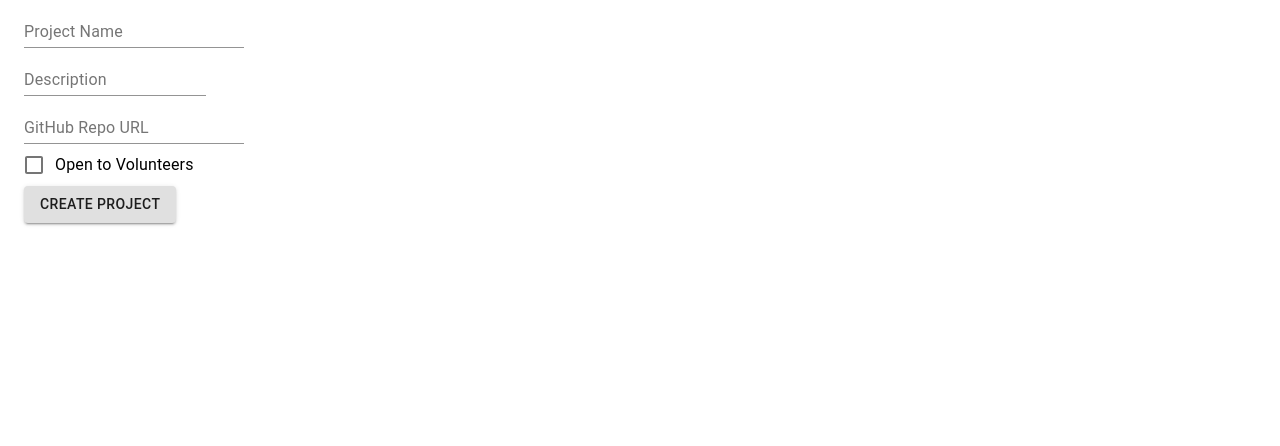
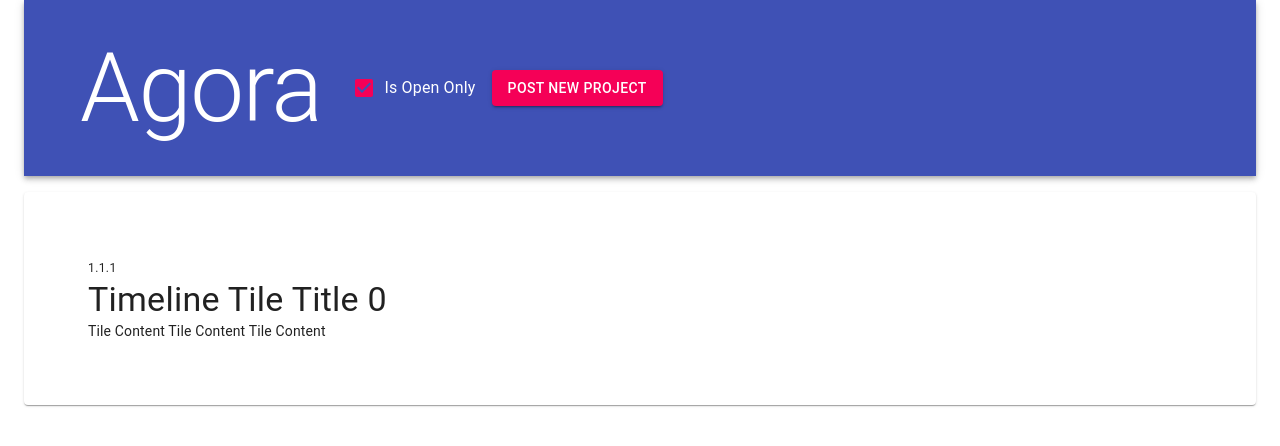
Before and after one commit to treblenaX/winfo2021teamswan, a React (Create React App) app in the folder swan-client/: page / in a window 1280 px wide. Shown: the top 446 px of the page. Built offline with nearby package versions, Linux system fonts and the light colour scheme.

Commit message:
Homepage Partial Dynamic Integration

```diff
--- a/swan-client/src/Homepage.tsx
+++ b/swan-client/src/Homepage.tsx
@@ -9,6 +9,7 @@ import Toolbar from '@material-ui/core/Toolbar';
 import FormControlLabel from '@material-ui/core/FormControlLabel';
 import Checkbox from '@material-ui/core/Checkbox';
 import Button from '@material-ui/core/Button';
+import { TimelineTile } from './api/TimelineTile';
 
 // styles
 const useStyles = makeStyles((theme) => ({
@@ -33,54 +34,88 @@ const useStyles = makeStyles((theme) => ({
 // - pass in a onClickListener to FormControlLabel to handle the
 // clicking of the checkbox
 // - handle the clicking of the Post New Project button
-function Controls(props: any) {
+// function Controls(state: any, callback: any) {
+//     const classes = useStyles();
+//     return (
+//         <AppBar position="static">
+//             <Toolbar>
+//                 <Typography variant="h1" className={classes.title}>
+//                     Agora
+//                 </Typography>
+//                 <FormControlLabel
+//                     control={<Checkbox checked={state.isOpenOnly} onClick={callback} name="isOpenOnly" />}
+//                     label="Is Open"
+//                 />
+//                 <Button variant="contained" color="secondary" href="#contained-buttons">
+//                     Post New Project
+//                 </Button>
+//             </Toolbar>
+//         </AppBar>
+//     );
+// }
+
+function TimelineItem(item: TimelineTile) {
     const classes = useStyles();
     return (
-        <AppBar position="static">
-            <Toolbar>
-                <Typography variant="h1" className={classes.title}>
-                    Agora
-                </Typography>
-                <FormControlLabel
-                    control={<Checkbox checked={props.filterOnlyOpen} onClick={props.onFilterOnlyOpenClicked} name="checkedA" />}
-                    label="Is Open"
-                />
-                <Button variant="contained" color="secondary" href="#contained-buttons">
-                    Post New Project
-                </Button>
-            </Toolbar>
-        </AppBar>
+        <Grid item xs={12}>
+            <Card className={classes.card}>
+                <Typography variant="caption">{item.dateTime}</Typography>
+                <Typography variant="h4">{item.title}</Typography>
+                <Typography variant="body2">{item.content}</Typography>
+            </Card>
+        </Grid>
     );
 }
 
-// todo: Timeline() should accept an array of TimelineItems to display,
-// then proceed to display those items
-function Timeline(props: any) {
-    const classes = useStyles();
+function Timeline(items: TimelineTile[]) {
     return (
         <Grid container >
-            <Grid item xs={12}>
-                <Card className={classes.card}>
-                    <h2>Card</h2>
-                </Card>
-            </Grid>
+            {
+                <TimelineItem {...items[0]} />
+            }
         </Grid>
     );
 }
 
 // todo: add dynamic state functionality
-function Homepage() {
-    const props = {
-        filterOnlyOpen: false,
-        // timelineItems: TimelineItems[];
-        // onFilterOnlyOpenClicked: () => {console.log('CLICK')},
+function Homepage(items: TimelineTile[]) {
+    const [state, setState] = React.useState({
+        checkedA: true,
+    });
+
+    ///////////////////////////////////////////////////////
+    // todo: trigger a change to display only open projects
+    ///////////////////////////////////////////////////////
+    const handleCheckbox = (event: React.ChangeEvent<HTMLInputElement>) => {
+        setState({ ...state, [event.target.name]: event.target.checked });
     };
 
+    //////////////////////////////////////////////
+    // todo: bring user to the create project page
+    //////////////////////////////////////////////
+    const handleButton = (event: any) => {
+        console.log('New Project Button');
+    }
+
     // replace props with TypeScript typed information
+    const classes = useStyles();
     return (
         <Container maxWidth="lg">
-            <Controls props={props} />
-            <Timeline props={props}/>
+            <AppBar position="static">
+                <Toolbar>
+                    <Typography variant="h1" className={classes.title}>
+                        Agora
+                    </Typography>
+                    <FormControlLabel
+                        control={<Checkbox checked={state.checkedA} onChange={handleCheckbox} name="checkedA" />}
+                        label="Is Open Only"
+                    />
+                    <Button onClick={handleButton} variant="contained" color="secondary">
+                        Post New Project
+                    </Button>
+                </Toolbar>
+            </AppBar>
+            <Timeline {...items} />
         </Container>
     );
 }
--- a/swan-client/src/index.js
+++ b/swan-client/src/index.js
@@ -1,18 +1,64 @@
 import React from 'react';
 import ReactDOM from 'react-dom';
 import CreateProjectPage from './CreateProjectPage';
+import Homepage from './Homepage';
 import './index.css';
 // import App from './App';
 // import Homepage from './Homepage';
 import ProjectPage from './ProjectPage';
 import reportWebVitals from './reportWebVitals';
 
+// demo object: timeline tile
+const demo_timelineTile =
+  [
+    {
+      title: "Timeline Tile Title 0",
+      authorId: 12345,
+      dateTime: "1.1.1",
+      projectId: 12345,
+      content: "Tile Content Tile Content Tile Content",
+    },
+    {
+      title: "Timeline Tile Title 1",
+      authorId: 12345,
+      dateTime: "1.1.1",
+      projectId: 12345,
+      content: "Tile Content Tile Content Tile Content",
+    },
+    {
+      title: "Timeline Tile Title 2",
+      authorId: 12345,
+      dateTime: "1.1.1",
+      projectId: 12345,
+      content: "Tile Content Tile Content Tile Content",
+    },
+  ];
+
+// demo entrypoint: Homepage
+function demoHomePage() {
+  ReactDOM.render(
+    <React.StrictMode>
+      <Homepage {...demo_timelineTile} />
+    </React.StrictMode>,
+    document.getElementById('root')
+  );
+}
+
+
+
+// production entrypoint
+function start() {
   ReactDOM.render(
     <React.StrictMode>
       <CreateProjectPage />
     </React.StrictMode>,
     document.getElementById('root')
   );
+}
+
+// start program
+// start();
+demoHomePage();
 
 // If you want to start measuring performance in your app, pass a function
 // to log results (for example: reportWebVitals(console.log))
--- /dev/null
+++ b/swan-client/src/test.js
@@ -0,0 +1 @@
+console.log('Test');
--- a/swan-client/tsconfig.json
+++ b/swan-client/tsconfig.json
@@ -1,6 +1,6 @@
 {
   "compilerOptions": {
-    "jsx": "react",
+    "jsx": "react-jsx",
     "target": "es5",
     "module": "esnext",
     "strict": true,
```
Also changed, not shown: 2 other files (tests, documents, lock files or other folders). Lines whose indentation alone changed are shown as unchanged.
